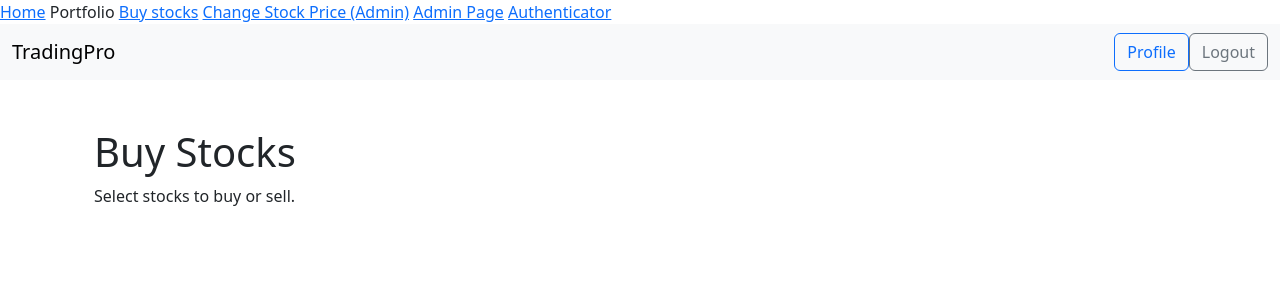
After one commit to soarn/capstone, a Flask app: page /buy in a window 1280 px wide. The commit adds this page. Shown: the top 300 px of the page. Run offline with Flask 3, Linux system fonts and the light colour scheme; some libraries are stand-ins or nearby versions.

Commit message:
feat: Updated block titles, added buy page

```diff
--- a/app/routes.py
+++ b/app/routes.py
@@ -15,3 +15,7 @@ def home():
 @app.route("/portfolio")
 def portfolio():
     return render_template('portfolio.html')
+
+@app.route("/buy")
+def buy():
+    return render_template('buy.html')
--- a/app/templates/base.html
+++ b/app/templates/base.html
@@ -11,7 +11,7 @@
     <div class="vertical-nav">
         <a href="{{ url_for('home') }}">Home</a>
         <a href="{{ url_for('portfolio') }}" style="text-decoration: none; color: inherit;">Portfolio</a>
-        <a href="#">Buy and Sell</a>
+        <a href="{{ url_for('buy') }}">Buy stocks</a>
         <a href="#">Change Stock Price (Admin)</a>
         <a href="#">Admin Page</a>
         <a href="#">Authenticator</a>
@@ -35,5 +35,7 @@
     </div>
 
     <script src="https://cdn.jsdelivr.net/npm/bootstrap@5.3.0/dist/js/bootstrap.bundle.min.js"></script>
+    <script src="https://code.jquery.com/jquery-3.5.1.slim.min.js"></script>
+    <script src="https://stackpath.bootstrapcdn.com/bootstrap/4.5.2/js/bootstrap.min.js"></script>
 </body>
 </html>
--- /dev/null
+++ b/app/templates/buy.html
@@ -0,0 +1,13 @@
+{% extends "base.html" %}
+
+{% block title %}Buy stocks - Stock Trading System{% endblock %}
+
+{% block content %}
+    <div class="container mt-5">
+        <h1>Buy Stocks</h1>
+        <p>Select stocks to buy or sell.</p>
+        <!-- Buy and Sell functionality will be expanded here -->
+    </div>
+</body>
+</html>
+{% endblock %}
--- a/app/templates/home.html
+++ b/app/templates/home.html
@@ -1,6 +1,6 @@
 {% extends "base.html" %}
 
-{% block title %}Portfolio - Stock Trading System{% endblock %}
+{% block title %}Home - Stock Trading System{% endblock %}
 
 {% block content %}
     <!-- Main Content -->
```
